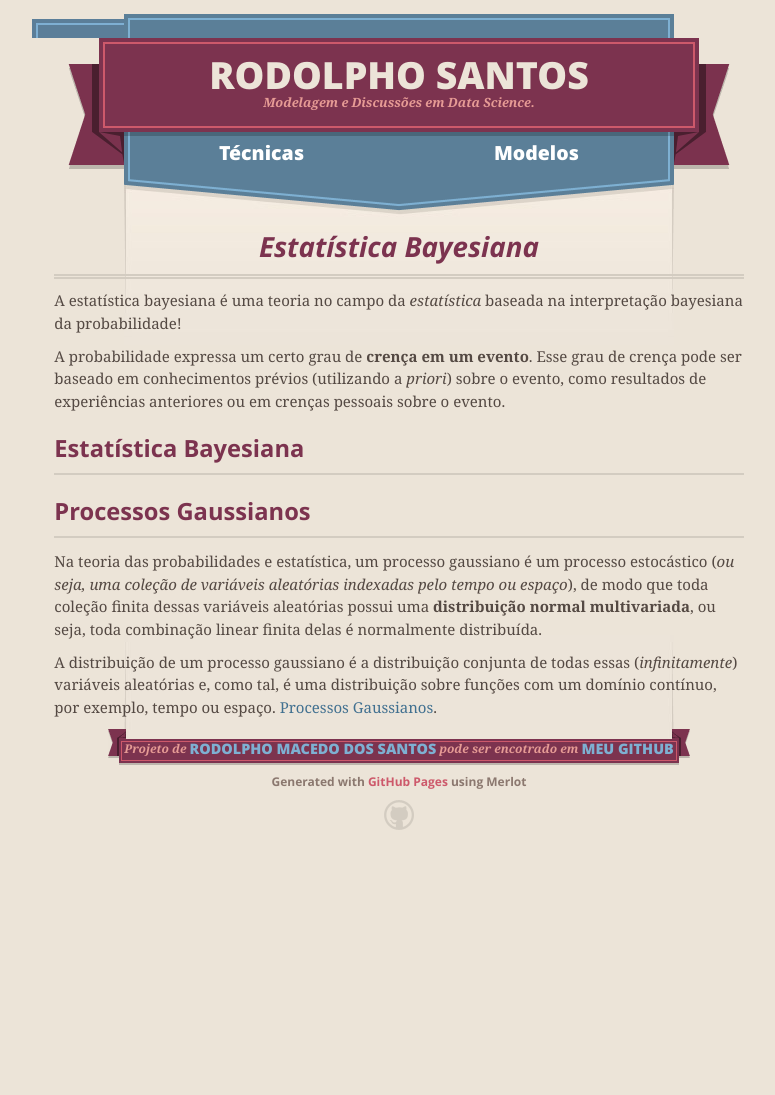
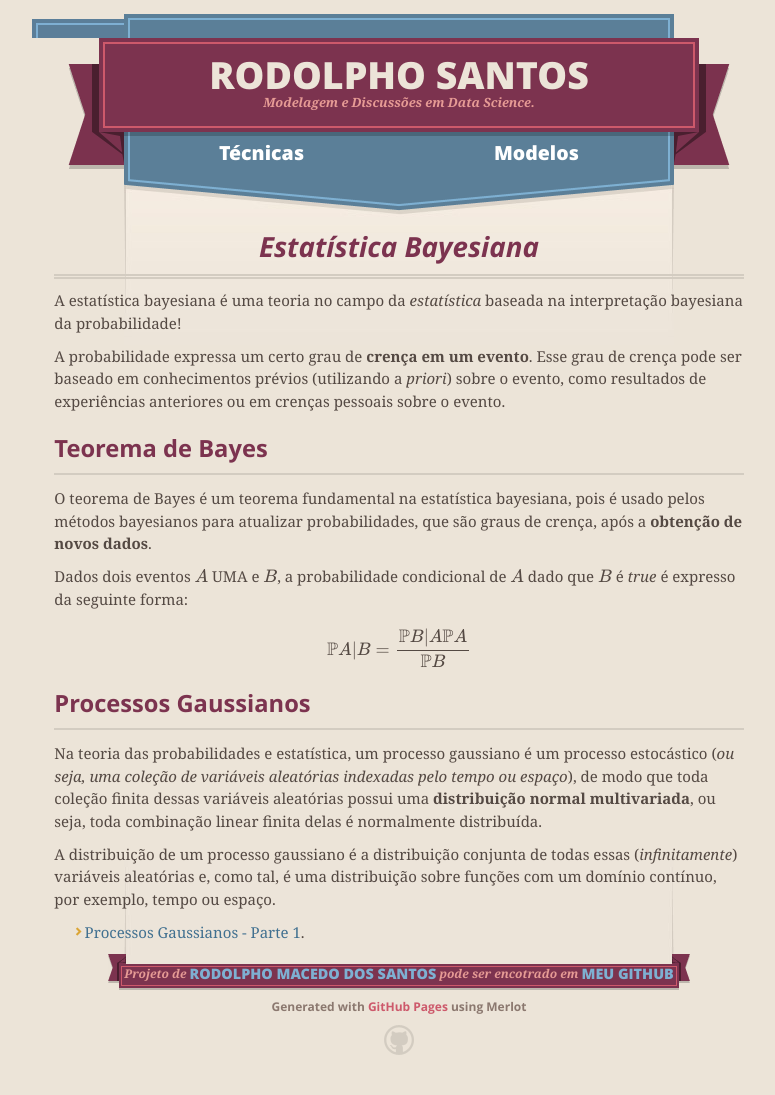
Before and after one commit to rodolphomacedo/rodolphomacedo.github.io, a Jekyll site: the page built from bayesian/index.md, in a window 1280 px wide. Shown: the whole page, without its empty margins (241-1016 px from the left). Built offline with Jekyll 4.4.1, drawn with Linux system fonts in a browser that asks for light colours; formulas are drawn with MathJax 3; our own code applies the rules of GitHub Pages for plain Markdown files; before the commit the page ends 900 px from its top, so only the background shows below that.

Commit message:
Add topics in Bayesian

```diff
--- a/bayesian/index.md
+++ b/bayesian/index.md
@@ -7,8 +7,16 @@ A estatística bayesiana é uma teoria no campo da *estatística* baseada na int
 A probabilidade expressa um certo grau de **crença em um evento**. Esse grau de crença pode ser baseado em conhecimentos prévios
 (utilizando a *priori*) sobre o evento, como resultados de experiências anteriores ou em crenças pessoais sobre o evento.
 
-## Estatística Bayesiana
+## Teorema de Bayes
+O teorema de Bayes é um teorema fundamental na estatística bayesiana, pois é usado pelos métodos bayesianos para atualizar
+probabilidades, que são graus de crença, após a **obtenção de novos dados**.
 
+Dados dois eventos $${\displaystyle A}$$ UMA e $${\displaystyle B}$$, a probabilidade condicional de $${\displaystyle A}$$
+dado que $${\displaystyle B}$$ é *true* é expresso da seguinte forma:
+
+$$
+\mathbb{P}{A | B} = \frac{\mathbb{P}{B | A} \mathbb{P}{A} }{\mathbb{P}{B}}
+$$
 
 
 ## Processos Gaussianos
@@ -20,4 +28,5 @@ coleção finita dessas variáveis aleatórias possui uma **distribuição norma
 A distribuição de um processo gaussiano é a distribuição conjunta de todas essas (*infinitamente*)
 variáveis aleatórias e, como tal, é uma distribuição sobre funções com um domínio contínuo,
 por exemplo, tempo ou espaço.
-[Processos Gaussianos](./bayesian/pymc3/1_introduction.html).
+
+* [Processos Gaussianos - Parte 1](./pymc3/1_introduction.html).
```
